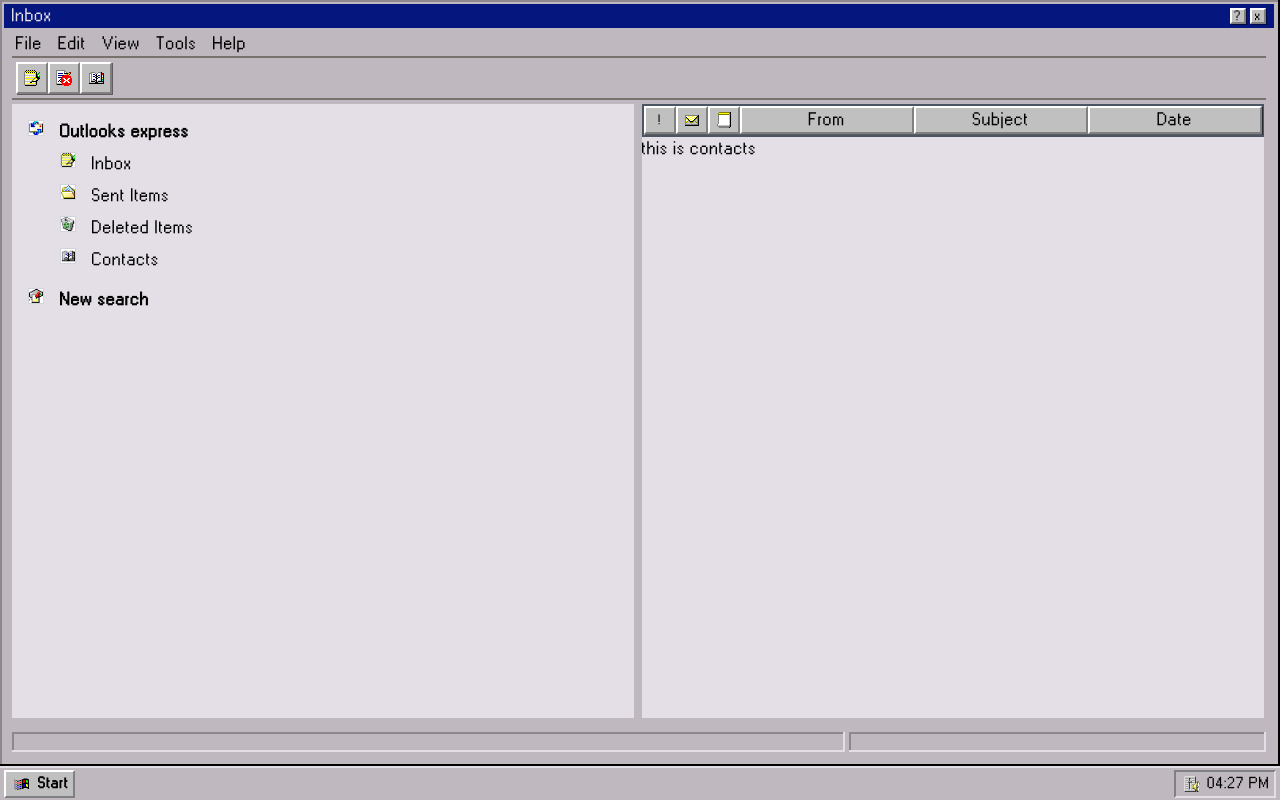
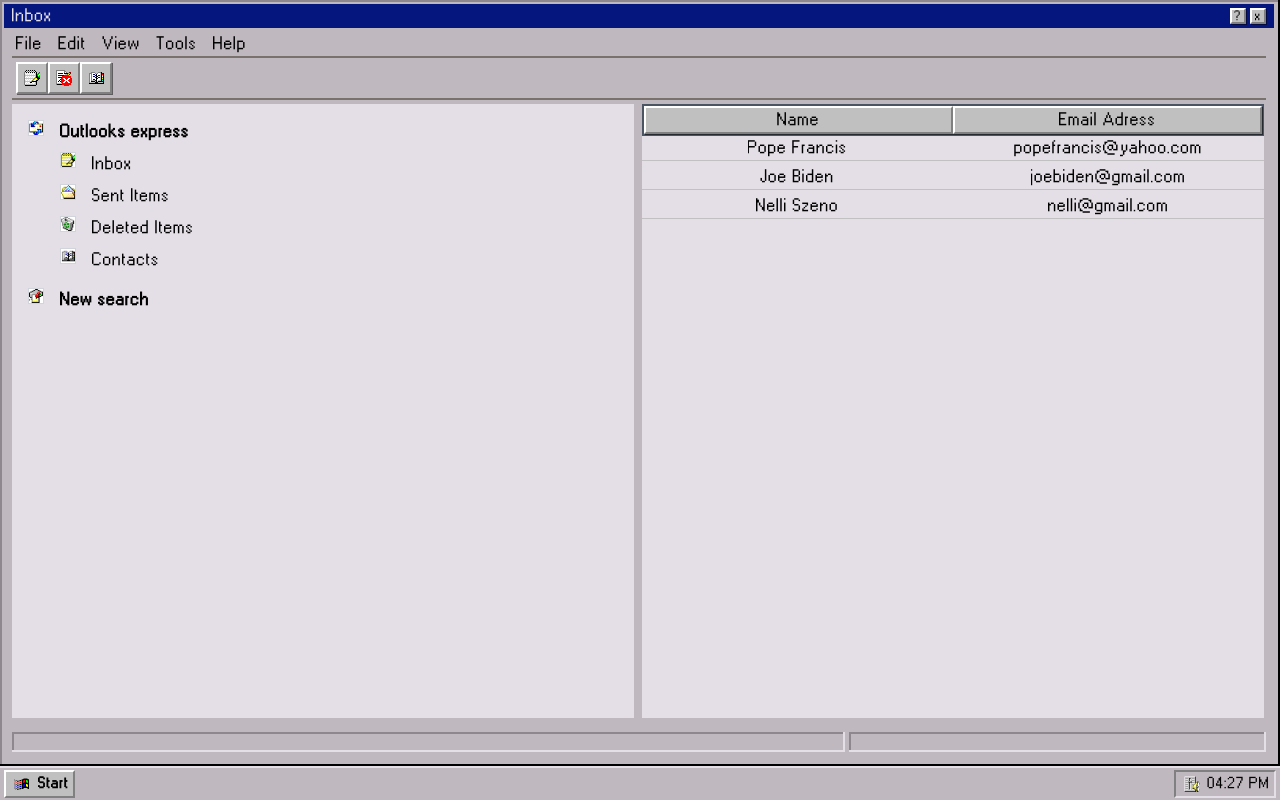
Before and after one commit to radovanbotik/windows, a Next.js app: page /inbox/contacts in a window 1280 px wide. Built offline with nearby package versions, Linux system fonts and the light colour scheme.

Commit message:
rework inbox each page has its own layout now

```diff
--- a/app/inbox/contacts/page.tsx
+++ b/app/inbox/contacts/page.tsx
@@ -1,3 +1,61 @@
+"use client";
+import Modal from "../../UI/Modal";
+import { useState } from "react";
+import { contacts, Contact } from "../../lib/inboxdata";
+import Button from "../../UI/Button";
+
+function ContactRow({ name, email, selectPerson }: Contact & { selectPerson: (name: string) => void }) {
+  return (
+    <li onClick={() => selectPerson(name)} className="cursor-pointer">
+      <div className="grid grid-cols-[1fr_1fr] border-b border-windows-gray-200">
+        <div className="inline-grid place-content-center w-full px-4">
+          <p className="truncate capitalize">{name}</p>
+        </div>
+        <div className="inline-grid place-content-center w-full px-4">
+          <p className="truncate">{email}</p>
+        </div>
+      </div>
+    </li>
+  );
+}
+
 export default function Page() {
-  return <div>this is contacts</div>;
+  const [isOpen, setIsOpen] = useState(false);
+  const [selectedContact, setSelectedContact] = useState<Contact | null>(null);
+
+  function selectPerson(name: string) {
+    const contact = contacts.find(contact => contact.name === name);
+    if (contact) {
+      setSelectedContact(contact);
+      setIsOpen(true);
+    }
+    return;
+  }
+
+  return (
+    <>
+      <div className="grid grid-cols-[1fr_1fr] w-full border-2 border-gray-600">
+        <Button variant="system" className="inline-grid  w-full">
+          Name
+        </Button>
+        <Button variant="system" className="inline-grid  w-full">
+          Email Adress
+        </Button>
+      </div>
+      <div className="bg-windows-white flex-auto overscroll-y">
+        <ul className="flex flex-col  space-y-1">
+          {contacts.map(contact => (
+            <ContactRow key={contact.email} {...contact} selectPerson={selectPerson} />
+          ))}
+        </ul>
+        <Modal
+          setIsOpen={setIsOpen}
+          open={isOpen}
+          title={`Contact`}
+          description={selectedContact?.name}
+          body={<p className="max-w-sm">{selectedContact?.email}</p>}
+        />
+      </div>
+    </>
+  );
 }
--- a/app/inbox/deleted-items/page.tsx
+++ b/app/inbox/deleted-items/page.tsx
@@ -6,9 +6,10 @@
 import template from "../../../public/icons/template16.png";
 import Modal from "../../UI/Modal";
 import { useState } from "react";
-import { deletedEmails,type Email } from "@/app/lib/inboxdata";
+import { deletedEmails, Email } from "../../lib/inboxdata";
+import Button from "../../UI/Button";
 
-function Email({
+function EmailRow({
   id,
   from,
   subject,
@@ -48,7 +49,6 @@
 }
 
 export default function Page() {
-
   const [isOpen, setIsOpen] = useState(false);
   const [selectedEmail, setSelectedEmail] = useState<Email | null>(null);
 
@@ -63,9 +63,30 @@
 
   return (
     <>
+      <div className="grid grid-cols-[32px_32px_32px_1fr_1fr_1fr] w-full border-2 border-gray-600">
+        <Button variant="windows" className="inline-grid w-full">
+          !
+        </Button>
+        <Button variant="windows" className="inline-grid  w-full">
+          <Image src={envelopeclosed} alt="unopened" />
+        </Button>
+        <Button variant="windows" className="inline-grid  w-full">
+          <Image src={template} alt="attachment" />
+        </Button>
+        <Button variant="system" className="inline-grid  w-full">
+          From/To
+        </Button>
+        <Button variant="system" className="inline-grid  w-full">
+          Subject
+        </Button>
+        <Button variant="system" className="inline-grid  w-full">
+          Date
+        </Button>
+      </div>
+      <div className="bg-windows-white flex-auto overscroll-y">
         <ul className="flex flex-col  space-y-1">
           {deletedEmails.map(email => (
-          <Email key={email.id} {...email} selectEmail={selectEmail} />
+            <EmailRow key={email.id} {...email} selectEmail={selectEmail} />
           ))}
         </ul>
         <Modal
@@ -75,6 +96,7 @@
           description={selectedEmail?.subject}
           body={<p className="max-w-sm">{selectedEmail?.body}</p>}
         />
+      </div>
     </>
   );
 }
--- a/app/inbox/layout.tsx
+++ b/app/inbox/layout.tsx
@@ -137,29 +137,7 @@
       <div className="bg-windows-white px-1 py-4 sm:p-4">
         <Tree />
       </div>
-      <div className="flex flex-col">
-        <div className="grid grid-cols-[32px_32px_32px_1fr_1fr_1fr] w-full border-2 border-gray-600">
-          <Button variant="windows" className="inline-grid w-full">
-            !
-          </Button>
-          <Button variant="windows" className="inline-grid  w-full">
-            <Image src={envelopeclosed} alt="unopened" />
-          </Button>
-          <Button variant="windows" className="inline-grid  w-full">
-            <Image src={template} alt="attachment" />
-          </Button>
-          <Button variant="system" className="inline-grid  w-full">
-            From
-          </Button>
-          <Button variant="system" className="inline-grid  w-full">
-            Subject
-          </Button>
-          <Button variant="system" className="inline-grid  w-full">
-            Date
-          </Button>
-        </div>
-        <div className="bg-windows-white flex-auto overscroll-y">{children}</div>
-      </div>
+      <div className="flex flex-col">{children}</div>
     </div>
   );
 }
--- a/app/inbox/page.tsx
+++ b/app/inbox/page.tsx
@@ -6,9 +6,10 @@
 import template from "../../public/icons/template16.png";
 import Modal from "../UI/Modal";
 import { useState } from "react";
-import { receivedEmails, type Email } from "../lib/inboxdata";
+import { receivedEmails, Email } from "../lib/inboxdata";
+import Button from "../UI/Button";
 
-function Email({
+function EmailRow({
   id,
   from,
   subject,
@@ -62,9 +63,30 @@
 
   return (
     <>
+      <div className="grid grid-cols-[32px_32px_32px_1fr_1fr_1fr] w-full border-2 border-gray-600">
+        <Button variant="windows" className="inline-grid w-full">
+          !
+        </Button>
+        <Button variant="windows" className="inline-grid  w-full">
+          <Image src={envelopeclosed} alt="unopened" />
+        </Button>
+        <Button variant="windows" className="inline-grid  w-full">
+          <Image src={template} alt="attachment" />
+        </Button>
+        <Button variant="system" className="inline-grid  w-full">
+          From
+        </Button>
+        <Button variant="system" className="inline-grid  w-full">
+          Subject
+        </Button>
+        <Button variant="system" className="inline-grid  w-full">
+          Date
+        </Button>
+      </div>
+      <div className="bg-windows-white flex-auto overscroll-y">
         <ul className="flex flex-col  space-y-1">
           {receivedEmails.map(email => (
-          <Email key={email.id} {...email} selectEmail={selectEmail} />
+            <EmailRow key={email.id} {...email} selectEmail={selectEmail} />
           ))}
         </ul>
         <Modal
@@ -74,6 +96,7 @@
           description={selectedEmail?.subject}
           body={<p className="max-w-sm">{selectedEmail?.body}</p>}
         />
+      </div>
     </>
   );
 }
--- a/app/inbox/sent-items/page.tsx
+++ b/app/inbox/sent-items/page.tsx
@@ -6,9 +6,10 @@
 import template from "../../../public/icons/template16.png";
 import Modal from "../../UI/Modal";
 import { useState } from "react";
-import { sentEmails,type Email } from "@/app/lib/inboxdata";
+import { sentEmails, Email } from "../../lib/inboxdata";
+import Button from "../../UI/Button";
 
-function Email({
+function EmailRow({
   id,
   from,
   subject,
@@ -48,7 +49,6 @@
 }
 
 export default function Page() {
-
   const [isOpen, setIsOpen] = useState(false);
   const [selectedEmail, setSelectedEmail] = useState<Email | null>(null);
 
@@ -63,9 +63,30 @@
 
   return (
     <>
+      <div className="grid grid-cols-[32px_32px_32px_1fr_1fr_1fr] w-full border-2 border-gray-600">
+        <Button variant="windows" className="inline-grid w-full">
+          !
+        </Button>
+        <Button variant="windows" className="inline-grid  w-full">
+          <Image src={envelopeclosed} alt="unopened" />
+        </Button>
+        <Button variant="windows" className="inline-grid  w-full">
+          <Image src={template} alt="attachment" />
+        </Button>
+        <Button variant="system" className="inline-grid  w-full">
+          To
+        </Button>
+        <Button variant="system" className="inline-grid  w-full">
+          Subject
+        </Button>
+        <Button variant="system" className="inline-grid  w-full">
+          Date
+        </Button>
+      </div>
+      <div className="bg-windows-white flex-auto overscroll-y">
         <ul className="flex flex-col  space-y-1">
           {sentEmails.map(email => (
-          <Email key={email.id} {...email} selectEmail={selectEmail} />
+            <EmailRow key={email.id} {...email} selectEmail={selectEmail} />
           ))}
         </ul>
         <Modal
@@ -75,6 +96,7 @@
           description={selectedEmail?.subject}
           body={<p className="max-w-sm">{selectedEmail?.body}</p>}
         />
+      </div>
     </>
   );
 }
--- a/app/lib/inboxdata.tsx
+++ b/app/lib/inboxdata.tsx
@@ -8,6 +8,11 @@
   important: boolean;
   opened: boolean;
   attachment: boolean;
+};
+
+export type Contact = {
+  name: string;
+  email: string;
 };
 
 export const receivedEmails: Email[] = [
@@ -71,3 +76,17 @@
     attachment: false,
   },
 ];
+export const contacts: Contact[] = [
+  {
+    name: "pope francis",
+    email: "popefrancis@yahoo.com",
+  },
+  {
+    name: "joe biden",
+    email: "joebiden@gmail.com",
+  },
+  {
+    name: "nelli szeno",
+    email: "nelli@gmail.com",
+  },
+];
```
Lines whose indentation alone changed are shown as unchanged.
